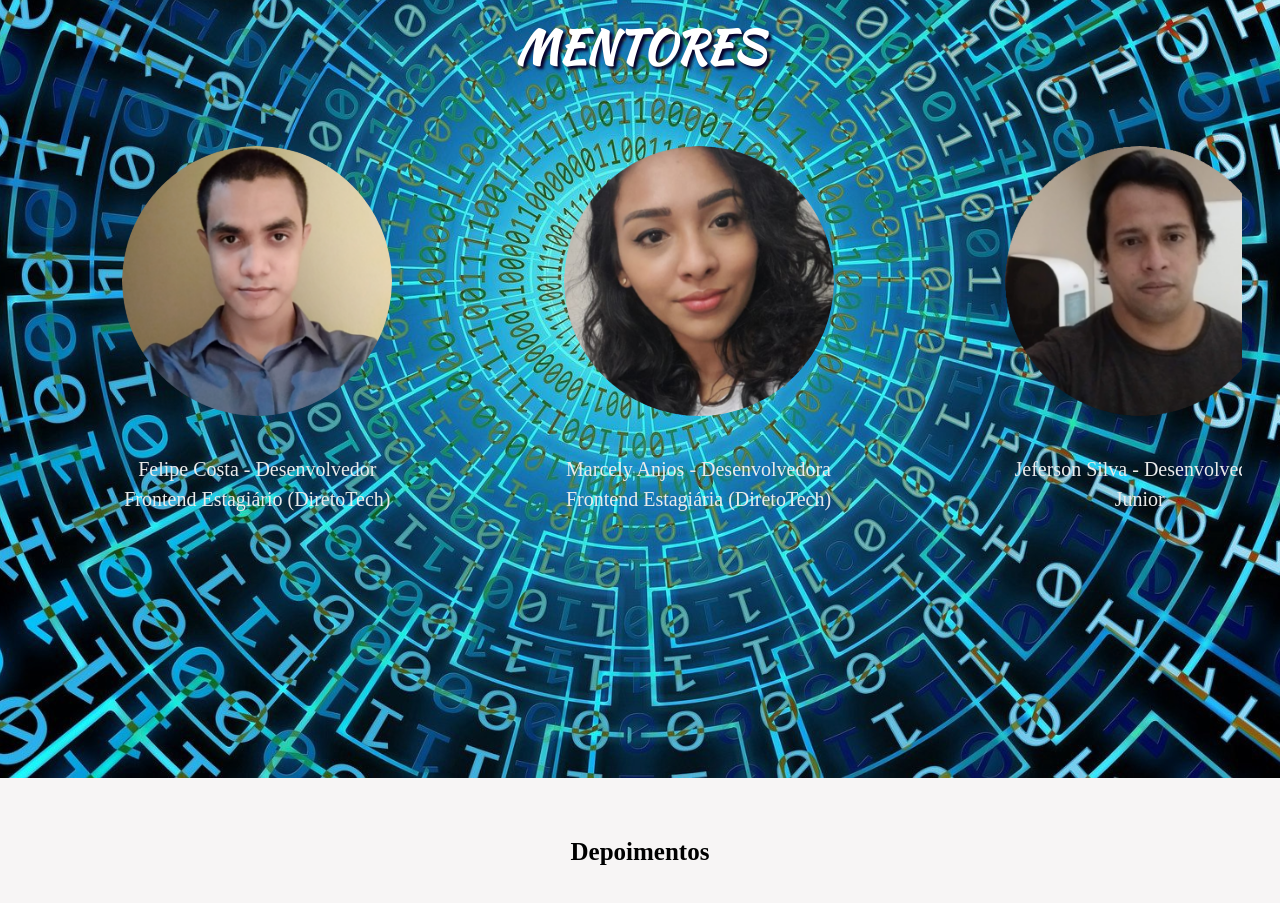
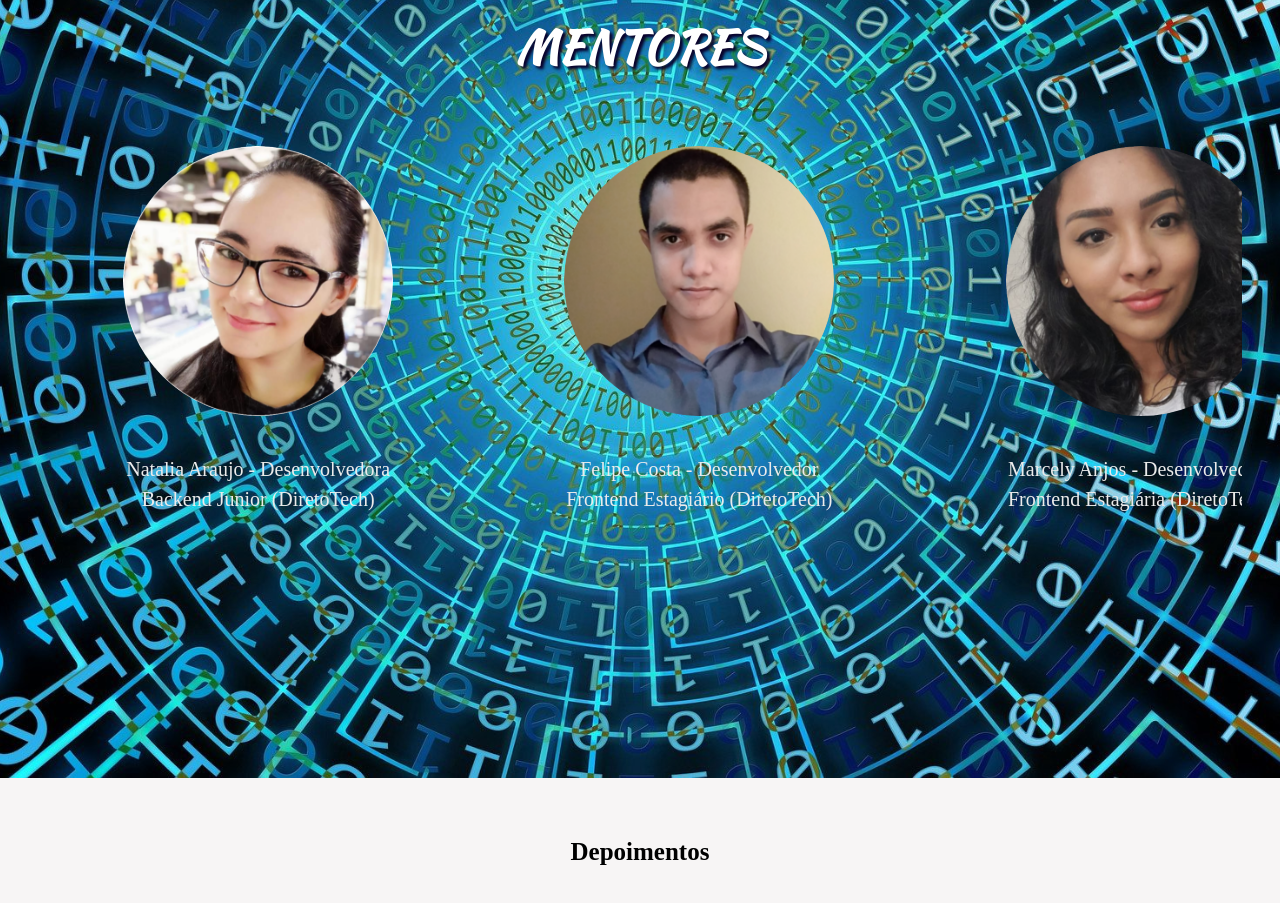
Before and after one commit to MatheusShadows/teste, a Next.js app: page / in a window 1280 px wide. Shown: the part 1500-2403 px from the top of the page. Built offline with nearby package versions, Linux system fonts and the light colour scheme; a web font is replaced by a local one.

Commit message:
Update monitores.js

```diff
--- a/src/components/monitores.js
+++ b/src/components/monitores.js
@@ -16,7 +16,7 @@ const images=['../image/m2.png','../image/m3.png','../image/m4.png','../image/m5
 
 
 export default () => {
-  var[scrollx, setScrollx] = useState(-884);
+  var[scrollx, setScrollx] = useState(-442);
 
   const scrollleft = () =>{
       let x = scrollx + 442;
```
